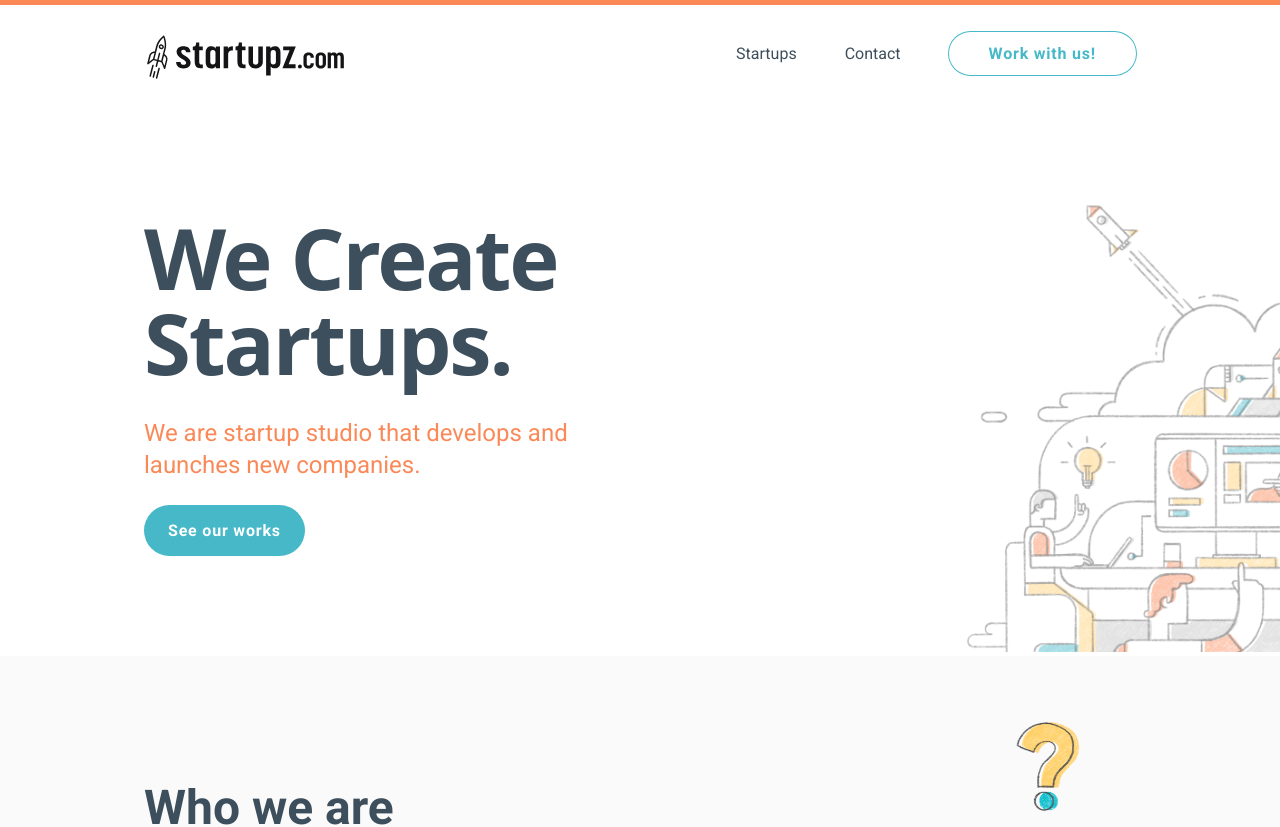
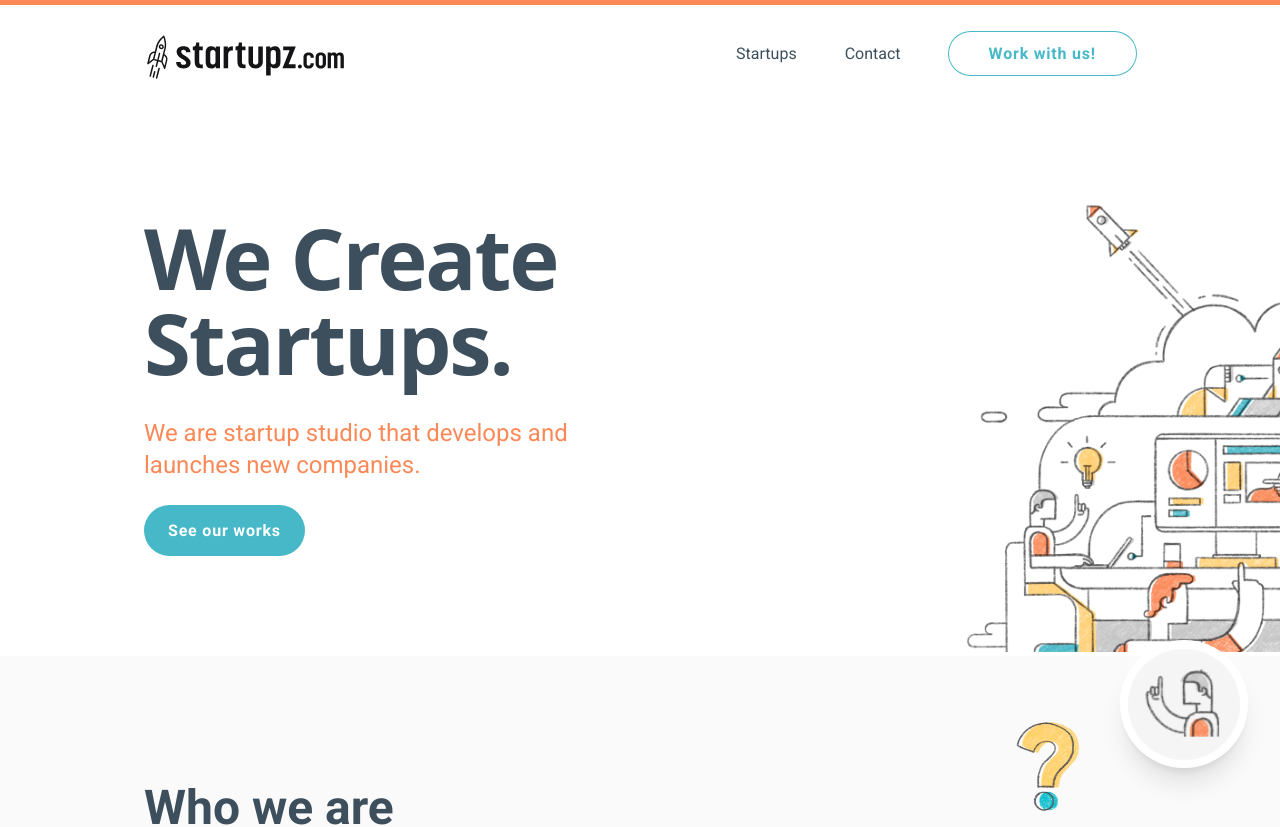
Before and after one commit to SanekxArcs/Startupz-Landing-page, a React (Vite) app: page / in a window 1280 px wide. Shown: the top 827 px of the page. Built offline with nearby package versions, Linux system fonts and the light colour scheme.

Commit message:
add some functions

```diff
--- /dev/null
+++ b/src/components/Assistant.jsx
@@ -0,0 +1,49 @@
+import { useState } from "react";
+import assistant from "./../assets/assistant.png";
+import closeico from "./../assets/close.svg";
+
+
+const Assistant = () => {
+  const [showPopUP, setShowPopUP] = useState(false);
+
+  const clickHandler = () => {
+     return setShowPopUP(!showPopUP);
+  }
+
+  return (
+    <>
+      <div className="fixed z-50 bottom-8 right-8" title="Assistant button">
+        <button
+          onClick={clickHandler}
+          className="relative w-16 h-16 transition-all bg-white border-0 rounded-full shadow-xl md:w-32 md:h-32 hover:bg-coral"
+        >
+          <div className="flex items-center justify-center">
+            {showPopUP ||
+              <img
+                className="w-14 h-146 md:w-28 md:h-28"
+                src={assistant}
+                alt="assistant"
+              />
+            }
+            {showPopUP && <img className="rounded-full w-14 h-146 md:w-28 md:h-28" src={closeico} alt="close" />}
+          </div>
+          {showPopUP && <PopUp />}
+        </button>
+      </div>
+    </>
+  );
+}
+
+export default Assistant
+
+
+const PopUp = () => {
+  return (
+    <div className="absolute p-4 font-medium rounded-full -top-16 md:-top-10 -left-52 bg-darkcyan text-whitesmoke">
+      <p>
+        Hi! I am Ben, your virtual assistant. <br /> How can I make your day better?
+      </p>
+
+    </div>
+  );
+}
--- a/src/components/Contacts.jsx
+++ b/src/components/Contacts.jsx
@@ -1,16 +1,22 @@
 import rocket from "./../assets/subtract.svg";
-const Contacts = () => {
+// eslint-disable-next-line react/prop-types
+const Contacts = ({ clickHandlerThanks }) => {
   return (
     <>
-      <section className="overflow-hidden text-white bg-secondary-yellow">
+      <section
+        className="overflow-hidden text-white bg-secondary-yellow"
+        id="Work"
+      >
         <div className="xl:px-[8rem] flex flex-col justify-center items-center lg:items-start px-4 container pb-16 z-20 relative">
           <h4 className="text-4xl font-bold md:text-6xl lg:w-2/3 pt-14">
-            Are you ready <br className="hidden lg:block" /> to board this rocket ship?
+            Are you ready <br className="hidden lg:block" /> to board this
+            rocket ship?
           </h4>
-          <p className="text-xl md:text-2xl pt-7">Share your excitement with us.</p>
+          <p className="text-xl md:text-2xl pt-7">
+            Share your excitement with us.
+          </p>
           <div className="z-20 p-5 mt-5 md:pt-20 bg-whitesmoke md:w-128 rounded-2xl">
             <form className="flex flex-col justify-center gap-4 md:px-10">
-
               <input
                 className="w-full px-5 py-3.5 font-medium border-0 shadow-lg text-lg rounded-xl text-whitesmoke"
                 type="name"
@@ -36,6 +42,7 @@ const Contacts = () => {
               <div className="flex justify-center">
                 <button
                   type="submit"
+                  onClick={clickHandlerThanks}
                   className="px-8 py-2 border-0 mt-2 md:mb-10 text-lg font-bold text-white no-underline rounded-full bg-darkslategray hover:-translate-y-0.5 transition-all hover:shadow-md"
                 >
                   Shoot us a message
--- a/src/components/Footer.jsx
+++ b/src/components/Footer.jsx
@@ -6,7 +6,10 @@ import instagram from "./../assets/instagram.svg";
 const Footer = () => {
   return (
     <>
-      <footer className="container xl:px-[8rem] px-4 py-24 grid md:grid-cols-2 lg:flex lg:justify-between gap-5 overflow-hidden">
+      <footer
+        className="container xl:px-[8rem] px-4 py-24 grid md:grid-cols-2 lg:flex lg:justify-between gap-5 overflow-hidden"
+        id="Contact"
+      >
         <div className="flex flex-col items-start justify-between row-span-3 h-44 gl:h-44">
           <img className="h-10" src={logo} alt="logo" />
           <p className="text-lg text-gray-400 ">
--- a/src/components/Hero.jsx
+++ b/src/components/Hero.jsx
@@ -14,18 +14,18 @@ const Hero = () => {
             <nav className="items-center hidden gap-12 mb-3 font-normal md:flex text-darkslategray">
               <a
                 className="no-underline transition-all text-darkslategray hover:text-coral hover:font-medium"
-                href="http://"
+                href="#Startups"
               >
                 Startups
               </a>
               <a
                 className="no-underline transition-all text-darkslategray hover:text-coral hover:font-medium"
-                href="http://"
+                href="#Contact"
               >
                 Contact
               </a>
               <a
-                href="http://"
+                href="#Work"
                 className="px-10 py-3 font-bold no-underline bg-white rounded-full ring-1 ring-complementary-green text-complementary-green tracking-wider hover:-translate-y-0.5 transition-all hover:shadow-md"
               >
                 Work with us!
@@ -35,19 +35,26 @@ const Hero = () => {
 
           <div className="flex flex-col items-start xl:px-[8rem] px-4 pt-16 md:pt-32">
             <h1 className="m-0 font-bold text-darkslategray text-4xl md:text-[85px] leading-[85px] font-custom tracking-tight">
-              We Create <br className="hidden md:block"/> Startups.
+              We Create <br className="hidden md:block" /> Startups.
             </h1>
             <p className="w-2/3 m-0 text-xl md:w-1/2 md:mt-8 md:text-2xl xl:w-full text-coral">
               We are startup studio that develops and launches new companies.
             </p>
-            <a className="px-6 py-4 mt-14 md:mt-6 font-bold text-white no-underline rounded-full bg-complementary-green tracking-wider hover:-translate-y-0.5 transition-all hover:shadow-md">
+            <a
+              href="#Startups"
+              className="px-6 py-4 mt-14 md:mt-6 font-bold text-white no-underline rounded-full bg-complementary-green tracking-wider hover:-translate-y-0.5 transition-all hover:shadow-md"
+            >
               See our works
             </a>
           </div>
         </div>
 
         <div className="absolute bottom-0 -right-64 -z-10">
-          <img className=" opacity-50 w-2/3 md:w-144 lg:w-[40rem] xl:w-[50rem]" src={heroArt} alt="" />
+          <img
+            className=" opacity-50 md:opacity-100 w-2/3 md:w-144 lg:w-[40rem] xl:w-[50rem]"
+            src={heroArt}
+            alt=""
+          />
         </div>
       </section>
     </>
--- a/src/components/OurWorks.jsx
+++ b/src/components/OurWorks.jsx
@@ -35,9 +35,13 @@ const workData = [
   },
 ];
 
-const OurWorks = () => {
+// eslint-disable-next-line react/prop-types
+const OurWorks = ({ clickHandlerAlert }) => {
   return (
-    <section className="container py-24 md:py-44 xl:px-[8rem] px-4 overflow-hidden">
+    <section
+      className="container py-24 md:py-44 xl:px-[8rem] px-4 overflow-hidden"
+      id="Startups"
+    >
       <h4 className="text-4xl text-center md:text-5xl">Our works</h4>
       <div className="grid gap-6 pt-16 lg:grid-cols-2">
         {workData.map((work, index) => (
@@ -50,12 +54,12 @@ const OurWorks = () => {
               <i>{work.description}</i>
             </p>
             <img className="w-full md:w-96" src={work.image} alt="" />
-            <a
-              className="px-6 py-3 mt-6 font-bold no-underline rounded-full text-complementary-green ring-1 ring-complementary-green hover:-translate-y-0.5 transition-all hover:shadow-md"
-              href=""
+            <button
+              onClick={clickHandlerAlert}
+              className=" border-0 bg-white px-6 py-3 mt-6 font-bold no-underline rounded-full text-complementary-green ring-1 ring-complementary-green hover:-translate-y-0.5 transition-all hover:shadow-md"
             >
               More
-            </a>
+            </button>
           </div>
         ))}
       </div>
--- a/src/index.css
+++ b/src/index.css
@@ -1,6 +1,9 @@
 @import url("https://fonts.googleapis.com/css2?family=Roboto:wght@400;500;700&display=swap");
 
 @tailwind base;
+html {
+    scroll-behavior: smooth;
+}
 body{
     box-sizing:border-box;
 }
--- a/src/pages/Welcome.jsx
+++ b/src/pages/Welcome.jsx
@@ -7,21 +7,46 @@ import OurWorks from "../components/OurWorks";
 import Hiring from "../components/Hiring";
 import Contacts from "../components/Contacts";
 import Footer from "../components/Footer";
+import Assistant from "../components/Assistant";
+import Alert from "../components/Alert";
+import { useState, useEffect } from "react";
+import Thanks from "../components/Thanks";
 
 const Welcome = () => {
+  const [showAlert, setShowAlert] = useState(false)
+  const [showThanks, setShowThanks] = useState(false);
+
+ const clickHandlerAlert = () => {
+    setShowAlert(true);
+    setTimeout(() => {
+      setShowAlert(false);
+    }, 2000);
+  };
+
+  const clickHandlerThanks = (e) => {
+    e.preventDefault();
+
+    setShowThanks(true);
+    setTimeout(() => {
+      setShowThanks(false);
+    }, 2000);
+  };
 
   return (
     <>
       <main>
-        <Hero/>
-        <WhoWeAre/>
-        <WeSolving/>
-        <OurCoreValues/>
-        <OurWorks/>
-        <WeSolving2/>
-        <Hiring/>
-        <Contacts/>
-        <Footer/>
+        <Hero />
+        <WhoWeAre />
+        <WeSolving />
+        <OurCoreValues />
+        <OurWorks clickHandlerAlert={clickHandlerAlert} />
+        <WeSolving2 />
+        <Hiring clickHandlerAlert={clickHandlerAlert} />
+        <Contacts clickHandlerThanks={clickHandlerThanks} />
+        <Footer />
+        <Assistant />
+        {showAlert && <Alert />}
+        {showThanks && <Thanks />}
       </main>
     </>
   );
```
Also changed, not shown: src/assets/assistant.png (added). Lines whose indentation alone changed are shown as unchanged.
